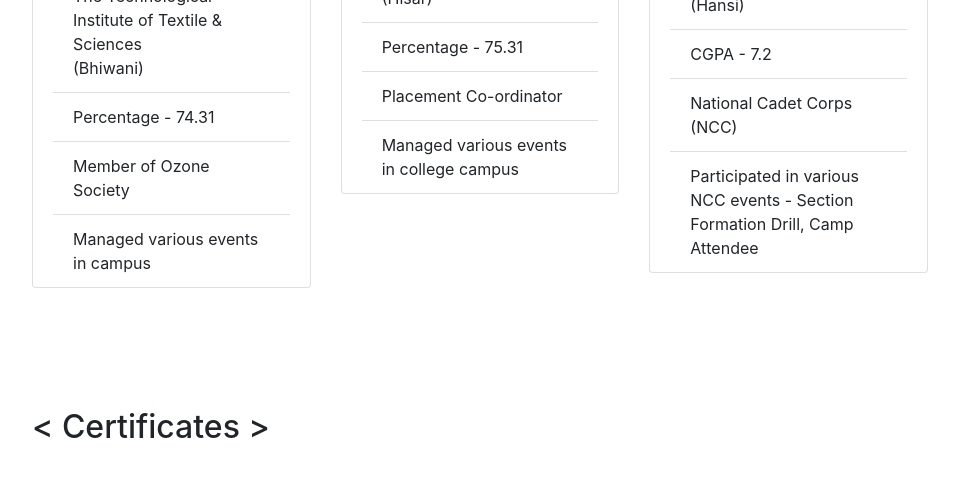
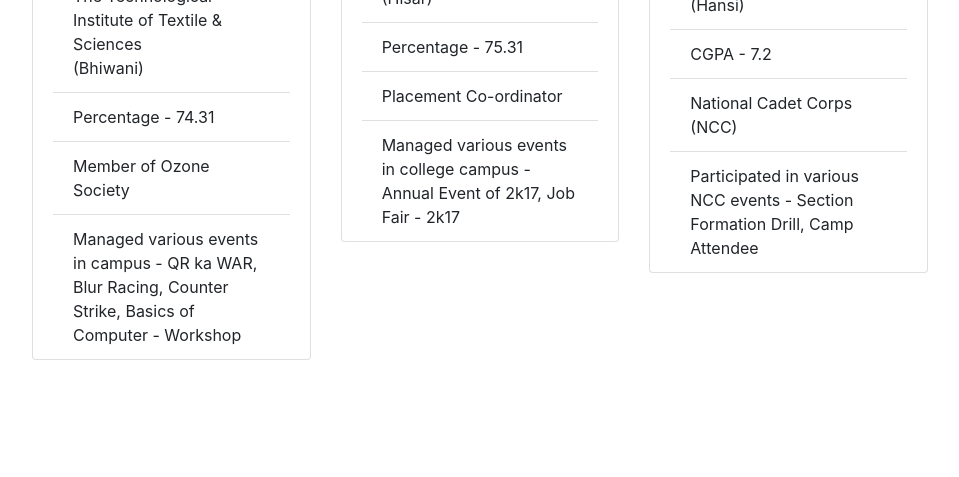
Before and after one commit to SmileVinocha/web1, a website with bundled scripts: page index.html in a window 1280 px wide. Shown: the part 2860-3337 px from the top of the page, without its empty margins (304-1263 px from the left). Built offline with nearby package versions, Linux system fonts and the light colour scheme; a web font is replaced by a local one.

Commit message:
Update index.html

```diff
--- a/index.html
+++ b/index.html
@@ -307,7 +307,7 @@
                                 <li class="list-group-item">The Technological Institute of Textile & Sciences<br>(Bhiwani)</li>
                                 <li class="list-group-item">Percentage - 74.31</li>
                                 <li class="list-group-item">Member of Ozone Society</li>
-                                <li class="list-group-item">Managed various events in campus</li>
+                                <li class="list-group-item">Managed various events in campus - QR ka WAR, Blur Racing, Counter Strike, Basics of Computer - Workshop</li>
 
 
 
@@ -328,7 +328,7 @@
                                 <li class="list-group-item">Government Polytechnic<br>(Hisar)</li>
                                 <li class="list-group-item">Percentage - 75.31</li>
                                 <li class="list-group-item">Placement Co-ordinator</li>
-                                <li class="list-group-item">Managed various events in college campus</li>
+                                <li class="list-group-item">Managed various events in college campus - Annual Event of 2k17, Job Fair - 2k17</li>
 
 
 
```
